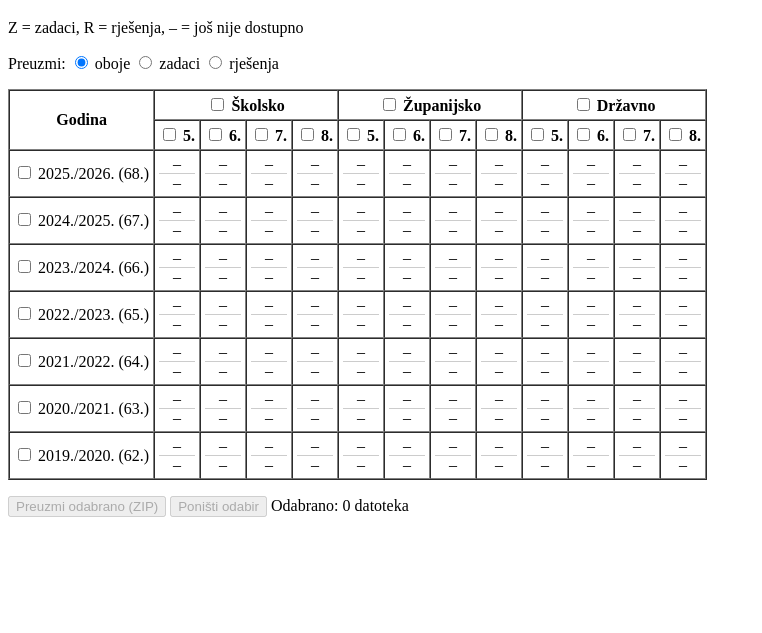
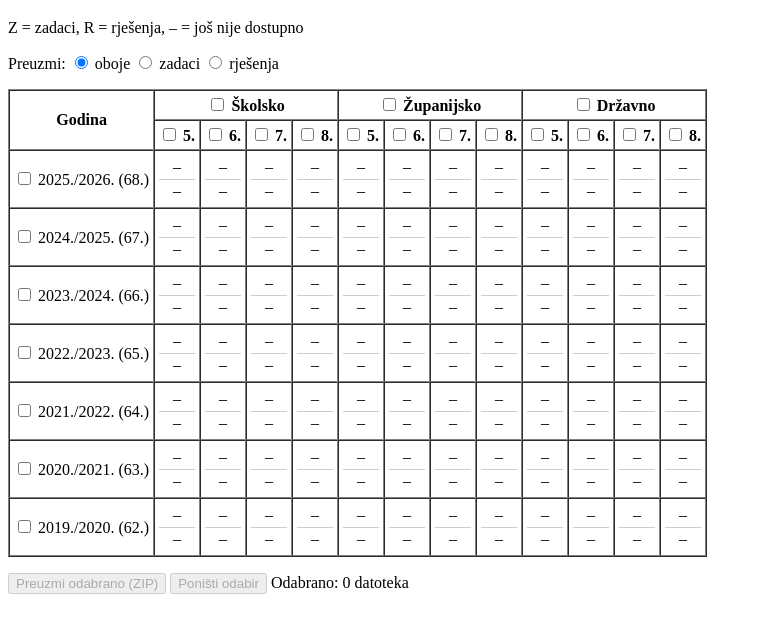
Before and after one commit to Jsjjjs6066/NiTK, a plain HTML site: page index.html in a window 1280 px wide. Shown: the part 61-694 px from the top of the page, without its empty margins (0-762 px from the left). Drawn offline with nearby package versions, Linux system fonts and the light colour scheme; no server answers.

Commit message:
Enhance file option styling for improved layout and alignment

```diff
--- a/index.html
+++ b/index.html
@@ -5,7 +5,13 @@
 <meta name="viewport" content="width=device-width, initial-scale=1">
 <title>Natjecanja iz TK – zadaci i rješenja</title>
 <style>
-.file-option { display: block; }
+.file-option {
+  display: flex;
+  align-items: center;
+  justify-content: center;
+  box-sizing: border-box;
+  height: 1.5em;
+}
 .file-option + .file-option { border-top: 1px solid #ccc; }
 .file-option.selected { background-color: lightgreen; }
 </style>
@@ -21,7 +27,7 @@
   <label><input type="radio" name="t" value="r"> rješenja</label>
 </p>
 
-<div style="overflow-x:auto"><table id="tbl" border="1" cellpadding="4" cellspacing="0"></table></div>
+<div style="overflow-x:auto; white-space: nowrap;"><table id="tbl" border="1" cellpadding="4" cellspacing="0"></table></div>
 
 <p>
   <button id="dl" disabled>Preuzmi odabrano (ZIP)</button>
```
